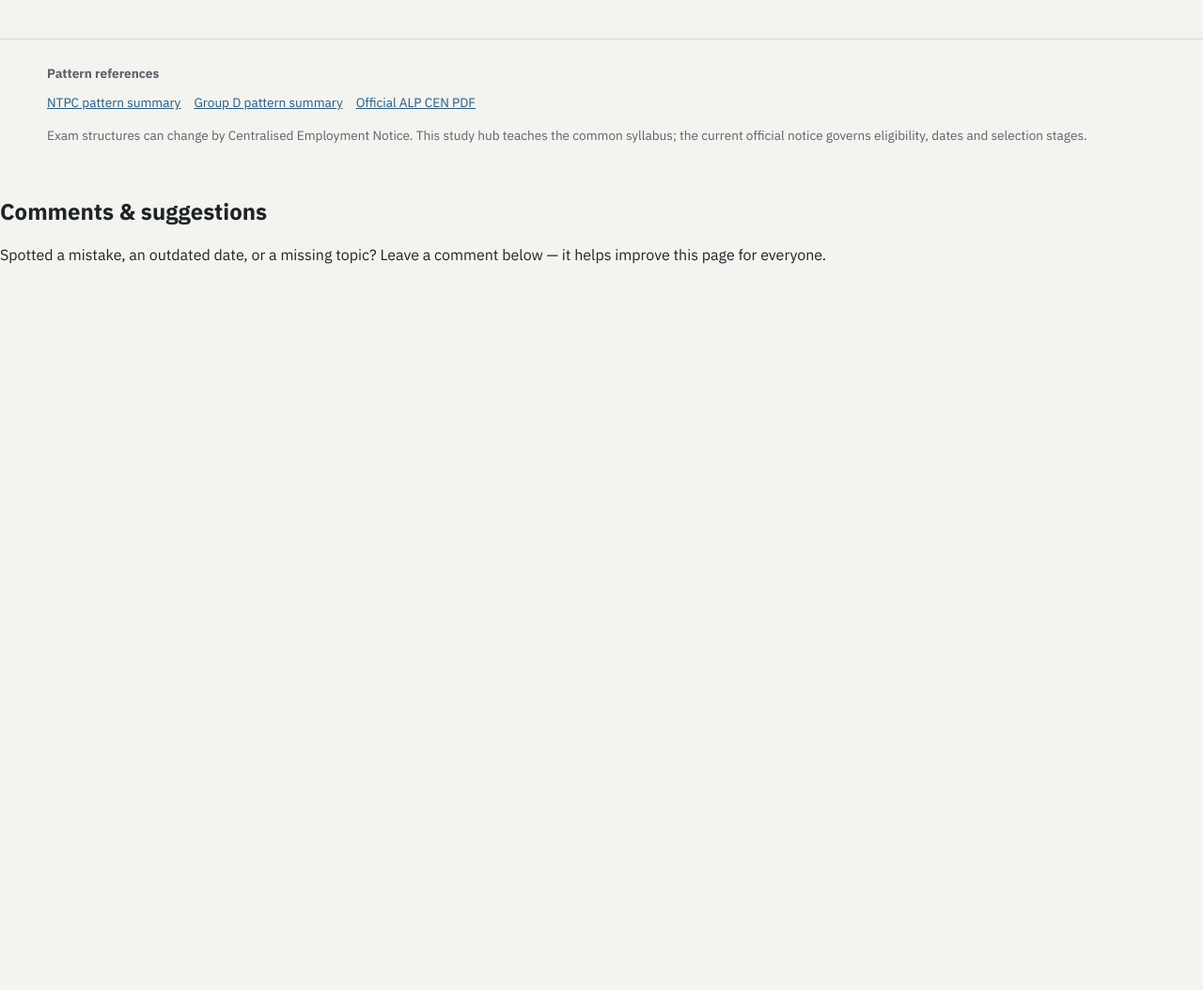
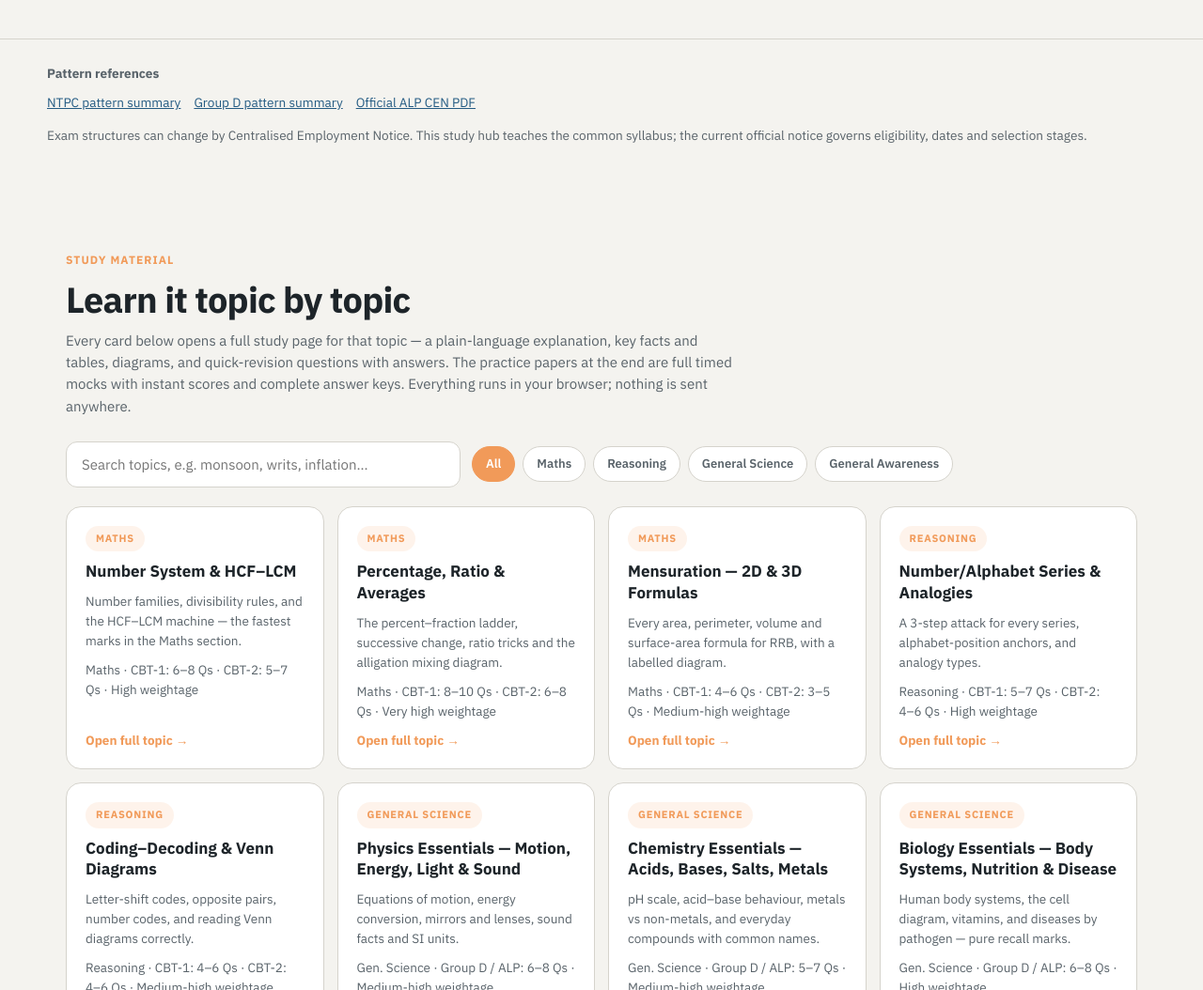
Before and after one commit to maticcretic-commits/railways-prep, a plain HTML site: page index.html in a window 1280 px wide. Shown: the part 1746-2800 px from the top of the page at 94% size. Before the commit the page ends 2046 px from the top, so only its background shows below. Drawn offline with Linux system fonts and the light colour scheme.

Commit message:
topics: add topic library

```diff
--- a/index.html
+++ b/index.html
@@ -73,6 +73,7 @@
     @media(max-width:560px){.wrap{width:min(100% - 22px,1180px)}h1{font-size:2.55rem}.hero{padding-top:30px}.tabs{overflow:visible;display:grid;grid-template-columns:repeat(2,minmax(0,1fr));gap:6px}.tab{white-space:normal;padding:10px 7px;text-align:center}.fact-grid,.plan-grid{grid-template-columns:1fr}.card{padding:18px}.day{grid-template-columns:58px 1fr}.day span:nth-child(3),.day span:nth-child(4){grid-column:2}.rail{grid-template-columns:82px 1fr;gap:9px}.pattern{display:block}.pattern thead{display:none}.pattern tbody,.pattern tr,.pattern td{display:block}.pattern tr{border-bottom:1px solid var(--line);padding:8px 0}.pattern td{border:0;padding:3px 0;text-align:left!important}.pattern td:before{content:attr(data-label) ": ";font-weight:700;color:var(--muted)}}
     @media(prefers-reduced-motion:reduce){html{scroll-behavior:auto}}
   </style>
+<link rel="stylesheet" href="assets/topics.css">
 </head>
 <body>
 <a class="skip" href="#content">Skip to content</a>
@@ -273,6 +274,17 @@
 })();
 </script>
 
+<!-- ==================== #topics — topic library (study material) ==================== -->
+<section class="topic-lib-sec" id="topics" aria-label="Study material by topic">
+<div style="max-width:1180px;margin:0 auto;padding:0 20px">
+<p class="tl-kicker">Study material</p>
+<h2 class="tl-h2">Learn it topic by topic</h2>
+<p class="tl-sub">Every card below opens a full study page for that topic — a plain-language explanation, key facts and tables, diagrams, and quick-revision questions with answers. The practice papers at the end are full timed mocks with instant scores and complete answer keys. Everything runs in your browser; nothing is sent anywhere.</p>
+<div id="topic-lib"></div>
+</div>
+</section>
+<script src="assets/topics-railways.js"></script>
+<script src="assets/topics.js"></script>
 <section class="eph-comments" id="comments" aria-label="Comments and suggestions">
   <h2>Comments &amp; suggestions</h2>
   <p class="eph-comments-note">Spotted a mistake, an outdated date, or a missing topic? Leave a comment below &mdash; it helps improve this page for everyone.</p>
```
